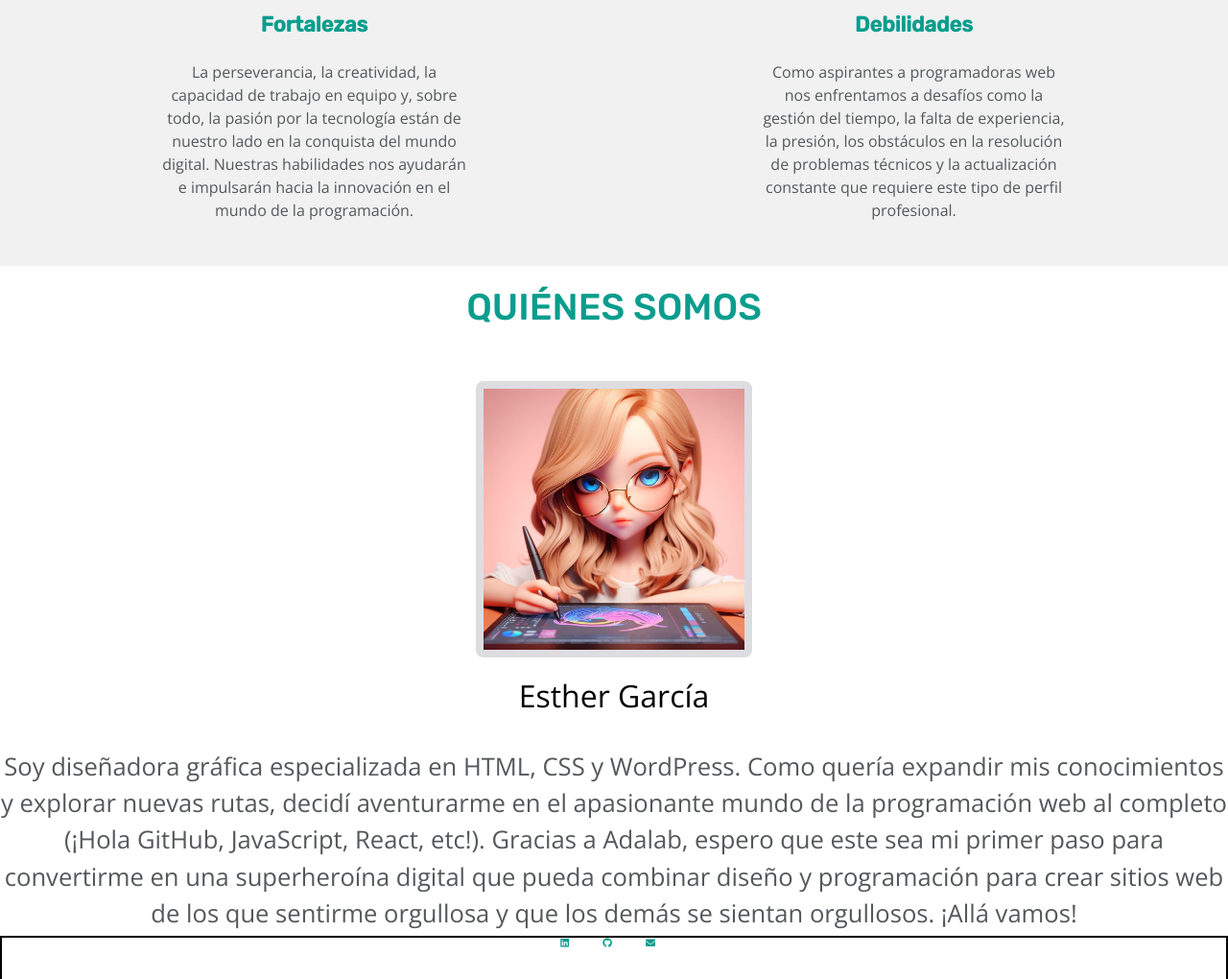
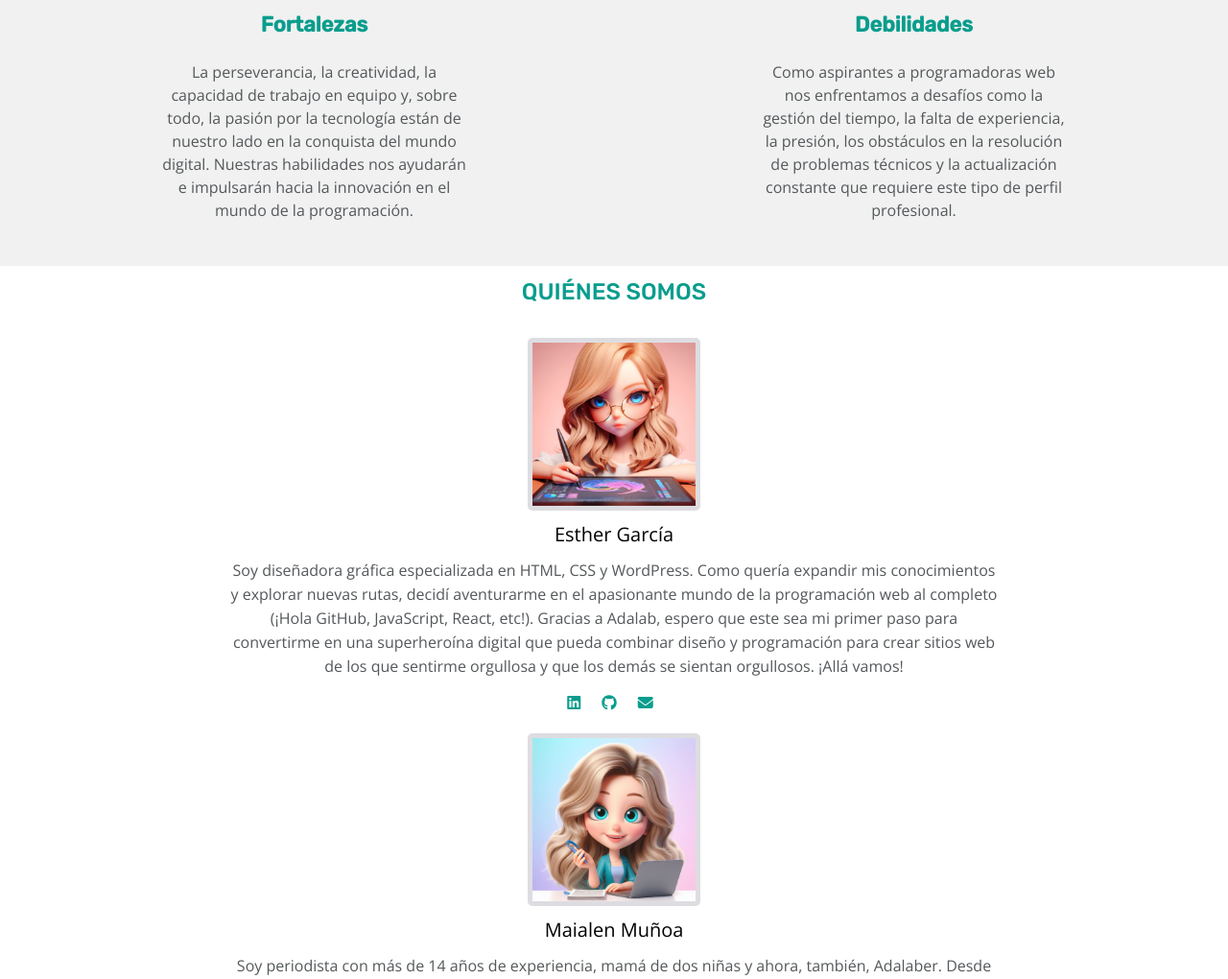
Before and after one commit to SaraSzCr/Adatares, a website built with Vite: page src/index.html in a window 1280 px wide. Shown: the part 755-1775 px from the top of the page at 96% size. Built offline with nearby package versions, Linux system fonts and the light colour scheme.

Commit message:
back-to-px-line-height-added

```diff
--- a/src/scss/layout/_adalabers.scss
+++ b/src/scss/layout/_adalabers.scss
@@ -1,17 +1,12 @@
-* {
-  font-size: 62.5%;
-}
-
-
 
 .who-are-we {
-    height: 6rem;
-    font-size: 2.4rem;
+    height: 60px;
+    font-size: 24px;
     font-stretch: normal;
     font-family: "Rubik", sans-serif;
     color: #099d8d;
     text-align: center;
-    margin-top: 1.5rem;
+    margin-top: 15px;
   }
   .container-pics {
       display: flex;
@@ -19,20 +14,20 @@
     }
 
   .who-are-we-pics {
-    width: 18rem;
-    height: 18rem;
+    width: 180px;
+    height: 180px;
     display: block;
     margin: 0 auto;
-    border: solid 0.5rem #dddde1;
-    border-radius: 0.5rem;
+    border: solid 5px #dddde1;
+    border-radius: 5px;
   }
 
   .names {
-    margin-top: 1.5rem;
-    margin-bottom: -0.1rem;
-    height: 4.5rem;
+    margin-top: 15px;
+    margin-bottom: -10px;
+    height: 45px;
     text-align: center;
-    font-size: 2rem;
+    font-size: 20px;
     font-family: "Open Sans", sans-serif;
     color: black;
   }
@@ -44,14 +39,14 @@
     }
 
   .description {
-    width: 80rem;
-    margin-bottom: 0.2rem;
+    width: 800px;
+    margin-bottom: 2px;
     color: #54585a;
     font-family: "Open Sans", sans-serif;
-    font-size: 1.6rem;
+    font-size: 16px;
     text-align: center;
     margin-left: 0;
-    line-height: 1.5;
+    line-height: 25px;
 
   }
 
@@ -61,16 +56,22 @@
     justify-content: center;
     align-items: flex-start;
     color: #099d8d;
-    border: solid black 2px;
+    padding-top: 10px;
+    }
+
+  .icon {
+    padding-top: 5px;
+    height: 25px;
+    margin-left: 7px;
+    margin-right: 15px;
+    margin-bottom: 20px;
+    color: #099d8d;
+
   }
 
-  .icon {
-    height: 2.5rem;
-    margin-left: 0.7rem;
-    margin-right: 1.5rem;
-    margin-bottom: 2rem;
-    color: #099d8d;
-
+  .fa-brands .fa-linkedin, .fa-brands .fa-github .fa-solid .fa-envelope {
+    width: 25px;
+    height: 25px;
   }
 
   /* min-width: 720px */
```
